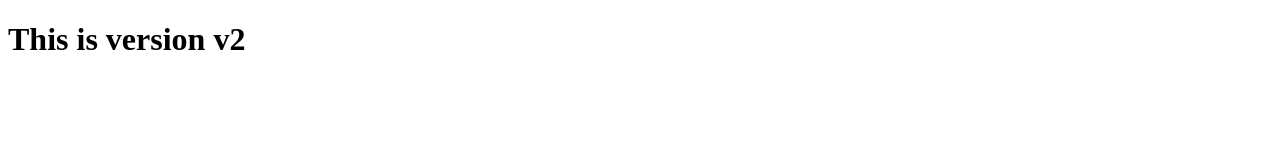
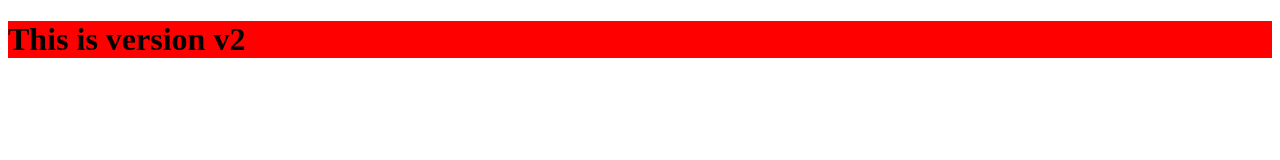
Before and after one commit to vikasRanjann/devops-demo-jenkins, a plain HTML site: page index.html in a window 1280 px wide. Drawn offline with Linux system fonts and the light colour scheme.

Commit message:
version 2

```diff
--- a/index.html
+++ b/index.html
@@ -6,6 +6,6 @@
     <title>This is my first website</title>
 </head>
 <body>
-    <h1>This is version v2</h1>
+    <h1 style="background-color: red;">This is version v2</h1>
 </body>
 </html>
```
